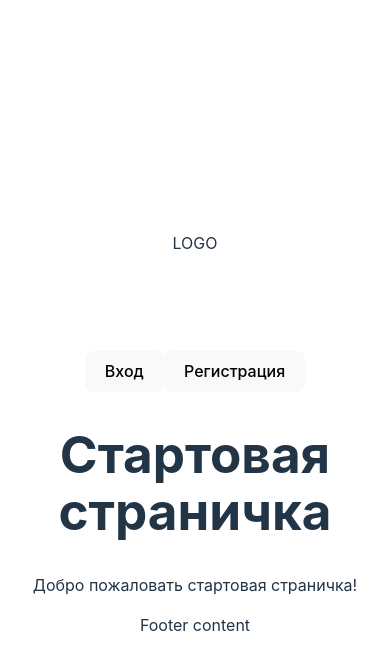
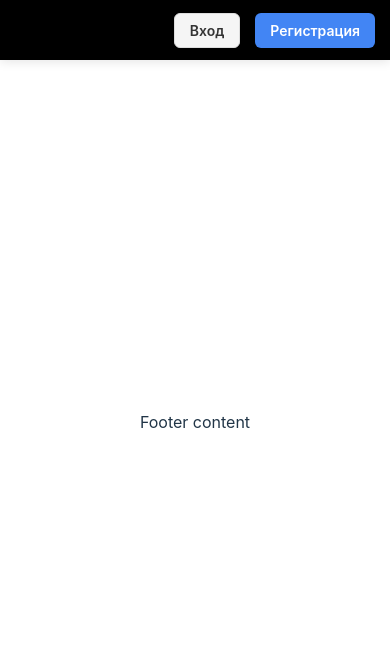
Before and after one commit to Rimpect/forms_client, a React (Vite) app: page / in a window 390 px wide. Shown: the top 670 px of the page. Built offline with nearby package versions, Linux system fonts and the light colour scheme.

Commit message:
поигрался со стилями

```diff
--- a/src/App.jsx
+++ b/src/App.jsx
@@ -14,7 +14,6 @@ function App() {
   return (
     <div className="min-h-screen flex flex-col">
     <Router>
-      <Header />
       <Routes>
         <Route path="/" element={<Start_page />} />
         <Route path="/components/Personal_account" element={<Personal_account />} />
--- a/src/components/Header.css
+++ b/src/components/Header.css
@@ -0,0 +1,86 @@
+/* Header.css */
+.header {
+    position: fixed;
+    top: 0;
+    left: 0;
+    right: 0;
+    height: 60px; /* Фиксированная высота хедера */
+    background: #000000;
+    box-shadow: 0 2px 10px rgba(0,0,0,0.1);
+    z-index: 1000;
+    display: flex;
+    align-items: center;
+  }
+
+  .header-container {
+    width: 100%;
+    max-width: 1200px;
+    margin: 0 auto;
+    padding: 0 20px;
+    display: flex;
+    justify-content: space-between;
+    align-items: center;
+  }
+  .logo {
+    font-size: 24px;
+    font-weight: bold;
+    color: #333;
+  }
+
+  /* Основные стили для контейнера кнопок */
+  .auth-buttons {
+    display: flex;
+    gap: 15px;
+    position: absolute; /* Абсолютное позиционирование */
+    right: 20px; /* Прижимаем к правому краю */
+    top: 50%; /* Центрируем по вертикали */
+    transform: translateY(-50%); /* Точное центрирование */
+  }
+
+  /* Стили для кнопок */
+  .auth-button {
+    padding: 10px 20px;
+    border: none;
+    border-radius: 6px;
+    font-weight: 600;
+    cursor: pointer;
+    font-size: 16px;
+    transition: all 0.3s ease;
+  }
+
+  .login-btn {
+    background-color: #f5f5f5;
+    color: #333;
+    border: 1px solid #ddd;
+  }
+
+  .login-btn:hover {
+    background-color: #e9e9e9;
+  }
+
+  .register-btn {
+    background-color: #4285f4;
+    color: white;
+  }
+
+  .register-btn:hover {
+    background-color: #3367d6;
+  }
+
+  /* Адаптация для мобильных устройств */
+  @media (max-width: 768px) {
+    .header-container {
+      padding: 0 15px;
+    }
+
+    .auth-buttons {
+      position: static;
+      transform: none;
+      margin-left: auto;
+    }
+
+    .auth-button {
+      padding: 8px 15px;
+      font-size: 14px;
+    }
+  }
--- a/src/components/Header.jsx
+++ b/src/components/Header.jsx
@@ -1,20 +1,7 @@
-import React, { useState } from 'react';
-import Modal from './Modal_window';
-import Form_registration from './Form_registration';
-import AuthorizationForm from './Autorization_form';
+import React from 'react';
 import './Header.css';
 
-const Header = () => {
-  const [activeModal, setActiveModal] = useState(null);
-
-  const openModal = (modalType) => {
-    setActiveModal(modalType);
-  };
-
-  const closeModal = () => {
-    setActiveModal(null);
-  };
-
+const Header = ({ openModal }) => {
   return (
     <header className="header">
       <div className="header-container">
@@ -34,22 +21,6 @@ const Header = () => {
           </button>
         </div>
       </div>
-
-      <Modal
-        isOpen={activeModal === 'login'}
-        onClose={closeModal}
-        title="Авторизация"
-      >
-        <AuthorizationForm onClose={closeModal} />
-      </Modal>
-
-      <Modal
-        isOpen={activeModal === 'register'}
-        onClose={closeModal}
-        title="Регистрация"
-      >
-        <Form_registration onClose={closeModal} />
-      </Modal>
     </header>
   );
 };
--- a/src/components/Modal_window.css
+++ b/src/components/Modal_window.css
@@ -1,78 +1,94 @@
 /* Базовые стили модального окна */
 .modal {
-    display: none; /* Скрыто по умолчанию */
+    display: none;
     position: fixed;
-    z-index: 1000;
+    z-index: 1050; /* Увеличиваем z-index */
     left: 0;
     top: 0;
     width: 100%;
     height: 100%;
+    background-color: rgba(0, 0, 0, 0.5);
     overflow: auto;
-    background-color: rgba(0, 0, 0, 0.5); /* Полупрозрачный черный фон */
+    touch-action: manipulation; /* Для мобильных устройств */
+}
+
+.modal.show {
+    display: block; /* Показываем модальное окно */
 }
 
 /* Содержимое модального окна */
 .modal-content {
+    position: relative;
     background-color: #fefefe;
-    margin: 10% auto; /* 10% от верха и по центру */
-    padding: 20px;
-    border: 1px solid #888;
+    margin: 10vh auto; /* Отступ сверху */
+    padding: 25px;
     border-radius: 8px;
-    width: 80%; /* Ширина по умолчанию */
-    max-width: 600px; /* Максимальная ширина */
-    box-shadow: 0 4px 8px rgba(0, 0, 0, 0.2);
+    width: 90%;
+    max-width: 600px;
+    box-shadow: 0 5px 15px rgba(0, 0, 0, 0.3);
     animation: modalopen 0.3s;
 }
 
-/* Заголовок модального окна */
+/* Заголовок с улучшенной кнопкой закрытия */
 .modal-header {
-    display: flex;
-    justify-content: space-between;
-    align-items: center;
-    padding-bottom: 10px;
-    border-bottom: 1px solid #ddd;
+    position: relative; /* Для позиционирования кнопки */
+    padding-bottom: 15px;
+    margin-bottom: 15px;
+    border-bottom: 1px solid #eee;
 }
 
-.modal-header h2 {
-    margin: 0;
-    color: #333;
+/* Переработанная кнопка закрытия */
+.close {
+    position: absolute;
+    top: -10px; /* Смещаем выше */
+    right: -10px;
+    width: 40px;
+    height: 40px;
+    border-radius: 50%;
+    background: #fff;
+    color: #aaa;
+    font-size: 28px;
+    font-weight: bold;
+    display: flex;
+    align-items: center;
+    justify-content: center;
+    cursor: pointer;
+    box-shadow: 0 2px 5px rgba(0, 0, 0, 0.2);
+    border: none;
+    z-index: 1100; /* Выше всего */
+    padding: 0;
 }
 
-/* Тело модального окна */
+.close:hover {
+    color: #333;
+    background: #f5f5f5;
+}
+
+/* Улучшенное тело модального окна */
 .modal-body {
     padding: 15px 0;
+    position: relative; /* Для внутренних элементов */
+    z-index: 1; /* Убедимся, что контент ниже кнопки закрытия */
 }
 
 /* Подвал модального окна */
 .modal-footer {
-    padding-top: 10px;
-    border-top: 1px solid #ddd;
-    text-align: right;
+    padding-top: 15px;
+    margin-top: 15px;
+    border-top: 1px solid #eee;
+    display: flex;
+    justify-content: flex-end;
+    gap: 10px;
 }
 
-/* Кнопка закрытия */
-.close {
-    color: #aaa;
-    float: right;
-    font-size: 28px;
-    font-weight: bold;
+/* Улучшенные кнопки */
+.modal-btn {
+    padding: 10px 20px;
+    border: none;
+    border-radius: 6px;
     cursor: pointer;
-}
-
-.close:hover,
-.close:focus {
-    color: black;
-    text-decoration: none;
-}
-
-/* Кнопки в модальном окне */
-.modal-btn {
-    padding: 8px 16px;
-    margin-left: 10px;
-    border: none;
-    border-radius: 4px;
-    cursor: pointer;
-    font-size: 14px;
+    font-size: 16px;
+    transition: all 0.2s;
 }
 
 .btn-primary {
@@ -81,23 +97,23 @@
 }
 
 .btn-primary:hover {
-    background-color: #45a049;
+    background-color: #3d8b40;
 }
 
 .btn-secondary {
     background-color: #f1f1f1;
-    color: black;
+    color: #333;
 }
 
 .btn-secondary:hover {
     background-color: #ddd;
 }
 
-/* Анимация открытия модального окна */
+/* Анимация */
 @keyframes modalopen {
     from {
         opacity: 0;
-        transform: translateY(-50px);
+        transform: translateY(-30px);
     }
     to {
         opacity: 1;
@@ -105,10 +121,25 @@
     }
 }
 
-/* Адаптивность для мобильных устройств */
+/* Адаптивность */
 @media screen and (max-width: 600px) {
+    .modal {
+      padding-top: 60px; /* Отступ под хедер */
+      -webkit-overflow-scrolling: touch; /* Инерционный скролл для iOS */
+    }
+
     .modal-content {
-        width: 95%;
-        margin: 20% auto;
+      width: 95vw; /* Ширина по viewport */
+      margin: 0 auto 20px;
+      padding: 20px 15px;
     }
-}
+
+    .close {
+      top: 5px;
+      right: 5px;
+      width: 44px; /* Минимальный размер для тач-устройств */
+      height: 44px;
+      background: #fff !important;
+      box-shadow: 0 0 0 3px rgba(0,0,0,0.1);
+    }
+  }
--- a/src/components/Start_page.jsx
+++ b/src/components/Start_page.jsx
@@ -1,14 +1,44 @@
-import React from 'react';
-import './Start_page.css';
-const Start_page = () => {
+// StartPage.js
+import React, { useState } from 'react';
+import Header from './Header';
+import Modal from './Modal_window';
+import Form_registration from './Form_registration';
+import AuthorizationForm from './Autorization_form';
+
+const Start_Page = () => {
+  const [activeModal, setActiveModal] = useState(null);
+
+  const openModal = (modalType) => {
+    setActiveModal(modalType);
+  };
+
+  const closeModal = () => {
+    setActiveModal(null);
+  };
+
   return (
-    <div class="flex justify-between items-center bg-blue-500 p-4">
-      <h1>Cтартовая страничка</h1>
-      <p>Добро пожаловать стартовая страничка!</p>
+    <div>
+      <Header openModal={openModal} />
 
+      {/* Остальное содержимое StartPage */}
+
+      <Modal
+        isOpen={activeModal === 'login'}
+        onClose={closeModal}
+        title="Авторизация"
+      >
+        <AuthorizationForm onClose={closeModal} />
+      </Modal>
+
+      <Modal
+        isOpen={activeModal === 'register'}
+        onClose={closeModal}
+        title="Регистрация"
+      >
+        <Form_registration onClose={closeModal} />
+      </Modal>
     </div>
+  );
+};
 
-  );
-}
-
-export default Start_page;
+export default Start_Page;
```
Also changed, not shown: src/components/Form_registration.css (+14 -20 lines).
